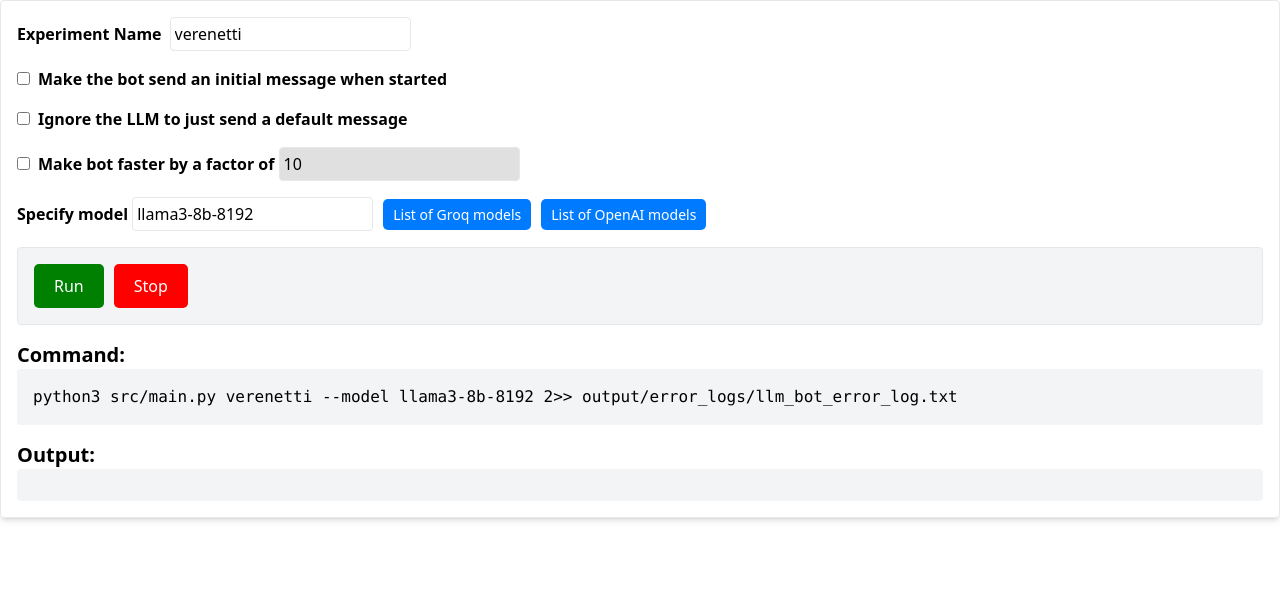
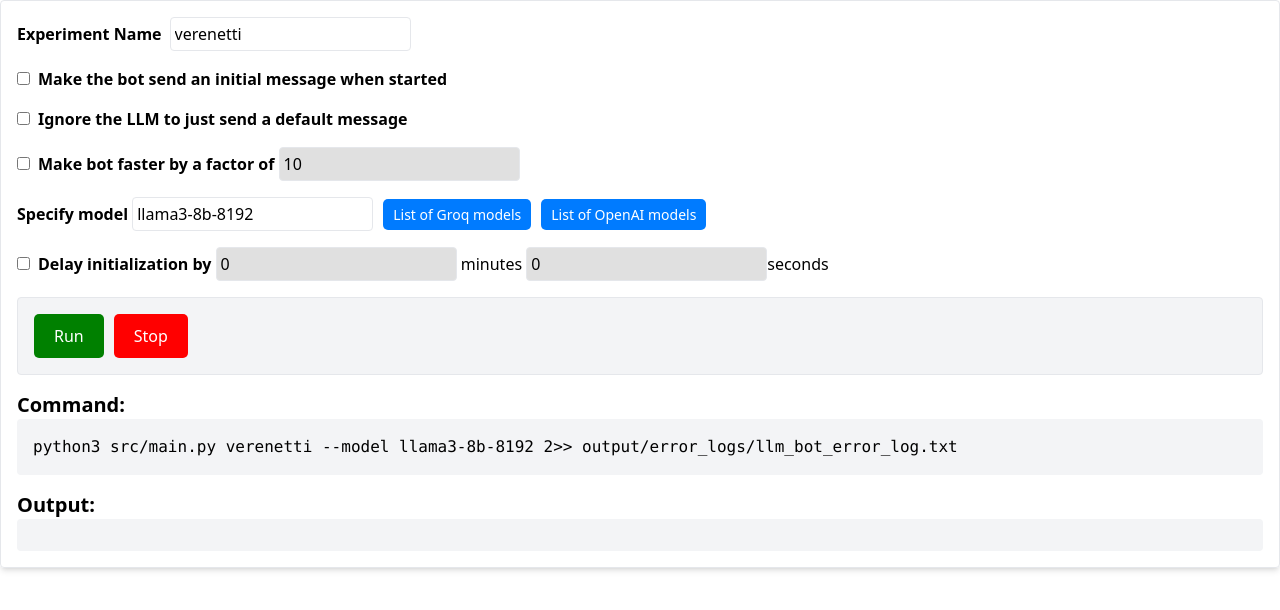
Before and after one commit to illiamanlau/Delibexplatform, a Next.js app: page /LLMBotTab in a window 1280 px wide. Shown: the top 610 px of the page. Built offline with nearby package versions, Linux system fonts and the light colour scheme.

Commit message:
Add option to initialize bot with delay

```diff
--- a/pages/LLMBotTab.tsx
+++ b/pages/LLMBotTab.tsx
@@ -57,6 +57,9 @@ const LLMBotTab: React.FC = () => {
     speedup: false,
     speedupValue: 10,
     model: 'llama3-8b-8192',
+    delay: false,
+    delayMinutes: 0,
+    delaySeconds: 0,
   });
 
   useEffect(() => {
@@ -74,6 +77,7 @@ const LLMBotTab: React.FC = () => {
       llmFlags.offline && '--offline',
       llmFlags.speedup && `--speedup ${llmFlags.speedupValue}`,
       `--model ${llmFlags.model}`,
+      llmFlags.delay && `--delay_seconds ${llmFlags.delayMinutes * 60 + llmFlags.delaySeconds}`,
     ].filter(Boolean);
 
     const command = `python3 src/main.py ${flags.join(' ')} 2>> output/error_logs/llm_bot_error_log.txt`;
@@ -99,6 +103,7 @@ const LLMBotTab: React.FC = () => {
     llmFlags.offline && '--offline',
     llmFlags.speedup && `--speedup ${llmFlags.speedupValue}`,
     `--model ${llmFlags.model}`,
+    llmFlags.delay && `--delay_seconds ${llmFlags.delayMinutes * 60 + llmFlags.delaySeconds}`,
   ].filter(Boolean);
 
   return (
@@ -182,6 +187,35 @@ const LLMBotTab: React.FC = () => {
           </a>
         </label>
       </div>
+      <div className="mb-4">
+        <label className="block mb-2">
+          <input
+            type="checkbox"
+            checked={llmFlags.delay}
+            onChange={(e) => setLlmFlags({ ...llmFlags, delay: e.target.checked })}
+            className="mr-2"
+          />
+          <span className="font-semibold">Delay initialization by </span>
+          <input
+            type="number"
+            value={llmFlags.delayMinutes}
+            onChange={(e) => setLlmFlags({ ...llmFlags, delayMinutes: parseInt(e.target.value) })}
+            className="border p-1 ml-2 rounded w-12"
+            disabled={!llmFlags.delay}
+            style={!llmFlags.delay ? styles.disabledInput : {}}
+          />
+          <span className="ml-2"> minutes </span>
+          <input
+            type="number"
+            value={llmFlags.delaySeconds}
+            onChange={(e) => setLlmFlags({ ...llmFlags, delaySeconds: parseInt(e.target.value) })}
+            className="border p-1 ml-2 rounded w-12"
+            disabled={!llmFlags.delay}
+            style={!llmFlags.delay ? styles.disabledInput : {}}
+          />
+          <span className="ml-2">seconds</span>
+        </label>
+      </div>
       <div className="flex space-x-2 mb-4 p-4 border rounded bg-gray-100">
         <button
           onClick={() => handleScriptExecution('start')}
```
Also changed, not shown: 1 other file (tests, documents, lock files or other folders).
